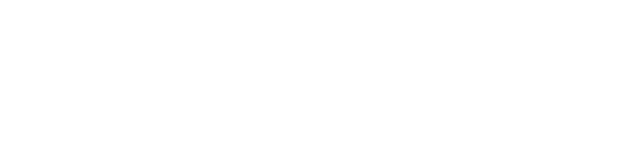
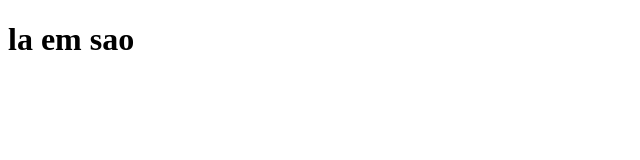
Before and after one commit to vithocbai/test, a plain HTML site: page new.html in a window 1280 px wide. Shown: the whole page, without its empty margins (0-640 px from the left). Drawn offline with Linux system fonts and the light colour scheme.

Commit message:
git pull

```diff
--- a/new.html
+++ b/new.html
@@ -1,9 +1,12 @@
 <!DOCTYPE html>
 <html lang="en">
 <head>
+    <!-- Chao em -->
     <meta charset="UTF-8">
     <meta name="viewport" content="width=device-width, initial-scale=1.0">
     <title>Document</title>
 </head>
-<body></body>
+<body>
+    <h1>la em sao</h1>
+</body>
 </html>
```
